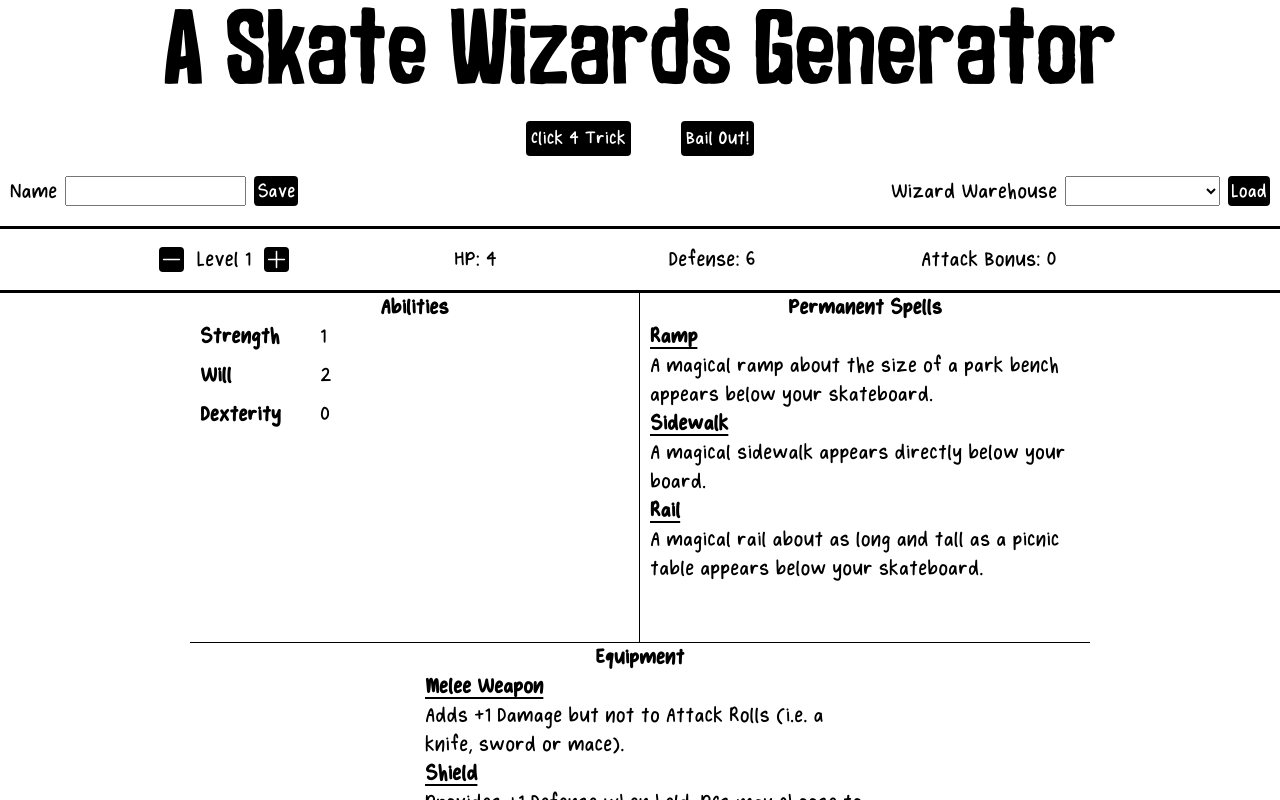
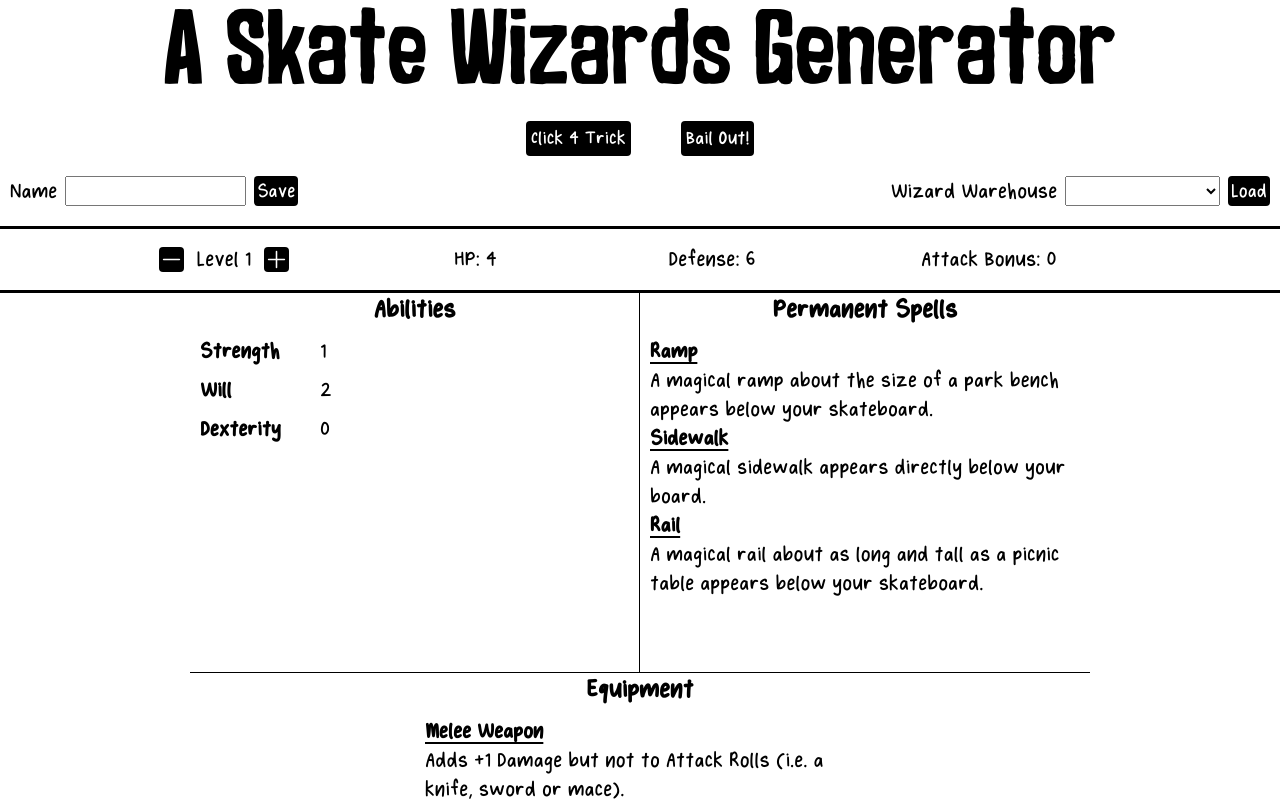
Before and after one commit to luiemilio/a-skate-wizards-generator-next, a Next.js app: page / in a window 1280 px wide. Shown: the top 800 px of the page. Built offline with nearby package versions, Linux system fonts and the light colour scheme.

Commit message:
fix css a bit

```diff
--- a/app/_components/Character.tsx
+++ b/app/_components/Character.tsx
@@ -9,6 +9,7 @@ import BootlegSpells from './BootlegSpells';
 const CharacterMainDiv = styled.div`
     display: flex;
     flex-direction: column;
+    flex-wrap: wrap;
 `;
 
 const CharacterTopAndBottom = styled.div`
@@ -16,7 +17,6 @@ const CharacterTopAndBottom = styled.div`
     align-items: center;
     justify-content: center;
     flex-wrap: wrap;
-    min-width: 450px;
 `;
 
 const Character = () => {
--- a/app/_components/Section.tsx
+++ b/app/_components/Section.tsx
@@ -3,11 +3,23 @@ import styled from 'styled-components';
 export const Section = styled.div`
     display: flex;
     flex-direction: column;
-    height: 350px;
     width: 450px;
+    height: 380px;
+
+    @media all and (max-width: 1349px) {
+
+    }
+
+    @media all and (max-width: 899px) {
+        height: 100%;
+        padding-bottom: 10px;
+        margin-bottom: 5px;
+    }
 `;
 
 export const SectionName = styled.div`
     align-self: center;
     font-weight: 600;
+    font-size: 1.2em;
+    padding-bottom: 10px;
 `;
```
